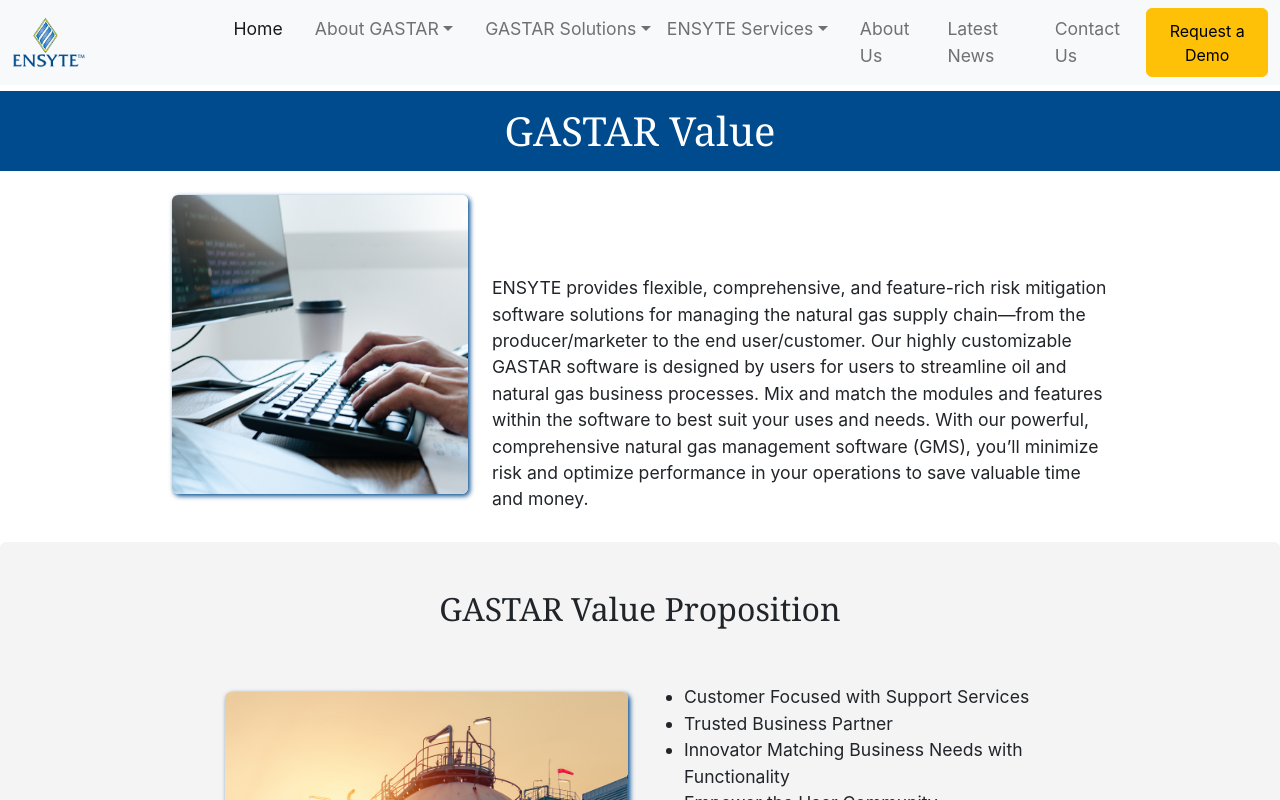
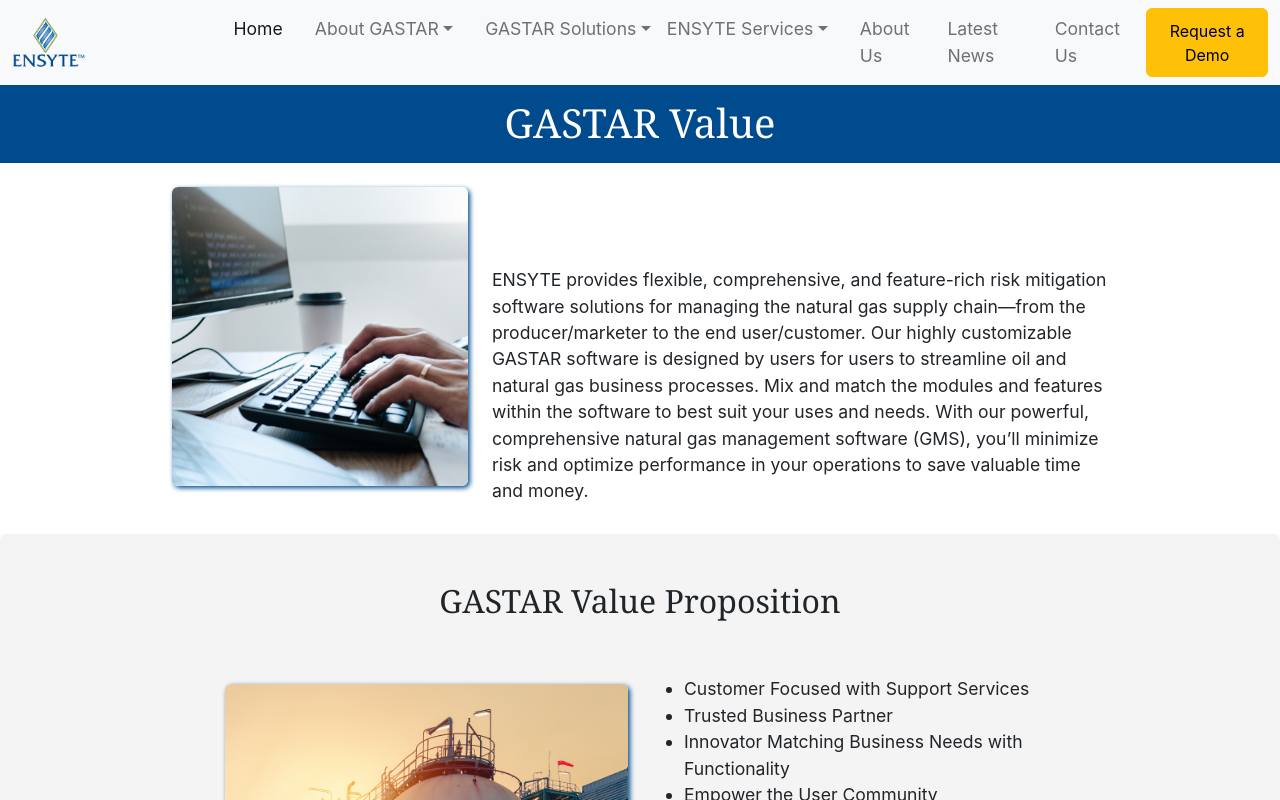
Before and after one commit to JeffGoji/React-Ensyte-Website, a React (Create React App) app: page /gastar-value in a window 1280 px wide. Shown: the top 800 px of the page. Built offline with nearby package versions, Linux system fonts and the light colour scheme.

Commit message:
Gastar Value page header

```diff
--- a/src/components/pages/Value.js
+++ b/src/components/pages/Value.js
@@ -4,7 +4,7 @@ import value2 from '../../assets/img/gastar-value.png'
 function Value(props) {
     return (
         <div>
-            <div className="row blue-bg justify-content-center align-self-center mt-2">
+            <div className="row blue-bg justify-content-center align-self-center">
                 <h1 className='text-center mb-3 mt-3 text-white'>GASTAR Value</h1>
             </div>
             <div className="row blue-pc justify-content-center align-self-center mt-2">
```
